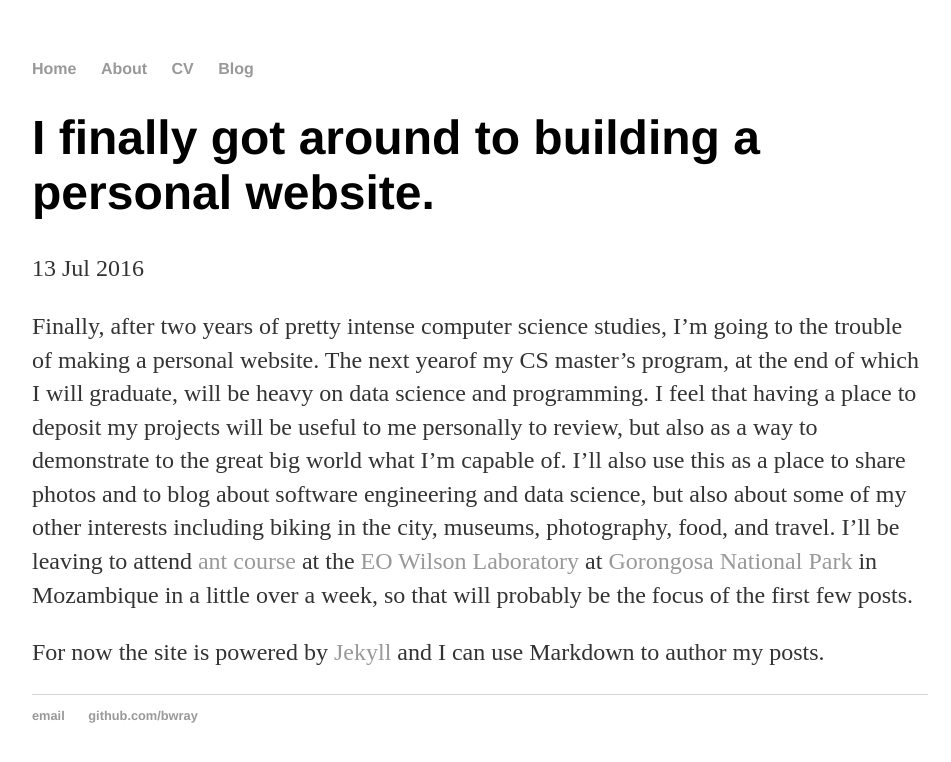
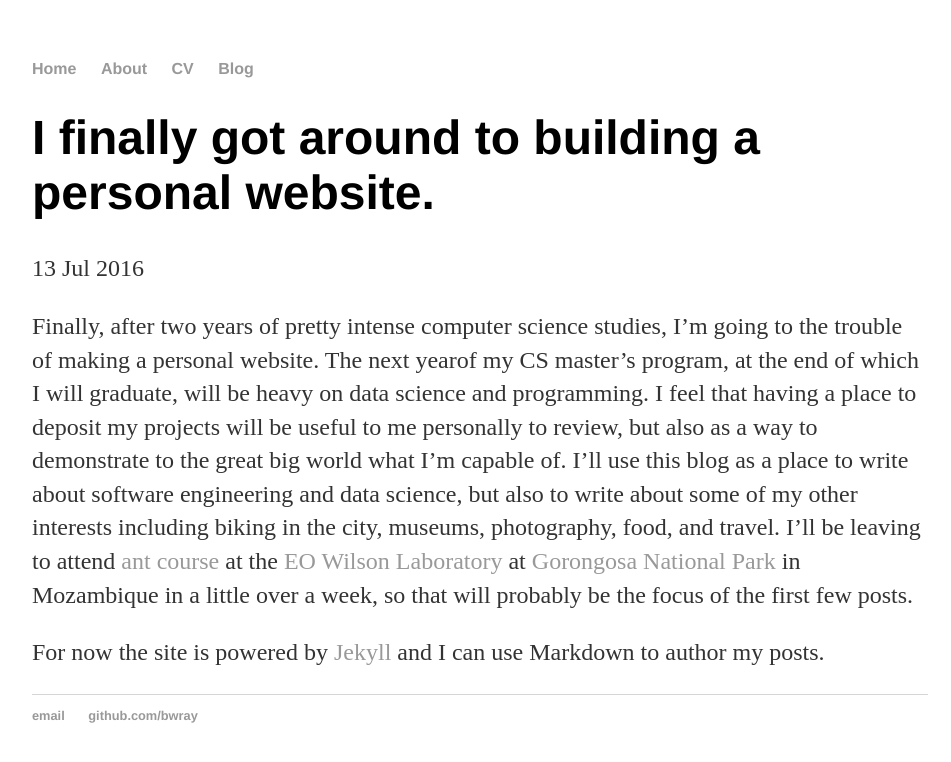
Before and after one commit to bwray/bwray.github.io, a Jekyll site: the page built from _posts/2016-07-13-first-blog-post.md, in a window 1280 px wide. Shown: the top 762 px of the page, without its empty margins (160-1111 px from the left). Built offline with Jekyll 4.4.1, drawn with Linux system fonts in a browser that asks for light colours.

Commit message:
Update 2016-07-13-first-blog-post.md

```diff
--- a/_posts/2016-07-13-first-blog-post.md
+++ b/_posts/2016-07-13-first-blog-post.md
@@ -8,8 +8,8 @@ Finally, after two years of pretty intense computer science studies, I'm going t
 personal website. The next yearof my CS master's program, at the end of which I will graduate,
 will be heavy on data science and programming. I feel that having a place to deposit my projects will be
 useful to me personally to review, but also as a way to demonstrate to the great big world what I'm
-capable of. I'll also use this as a place to share photos and to blog about software engineering and
-data science, but also about some of my other interests including biking in the city, museums, photography,
+capable of. I'll use this blog as a place to write about software engineering and data science,
+but also to write about some of my other interests including biking in the city, museums, photography,
 food, and travel. I'll be leaving to attend [ant course](https://www.calacademy.org/scientists/ant-course)
  at the [EO Wilson Laboratory](http://www.gorongosa.org/our-story/science/information-scientists/wilson-lab)
  at [Gorongosa National Park](http://www.gorongosa.org/) in Mozambique in a little
```
